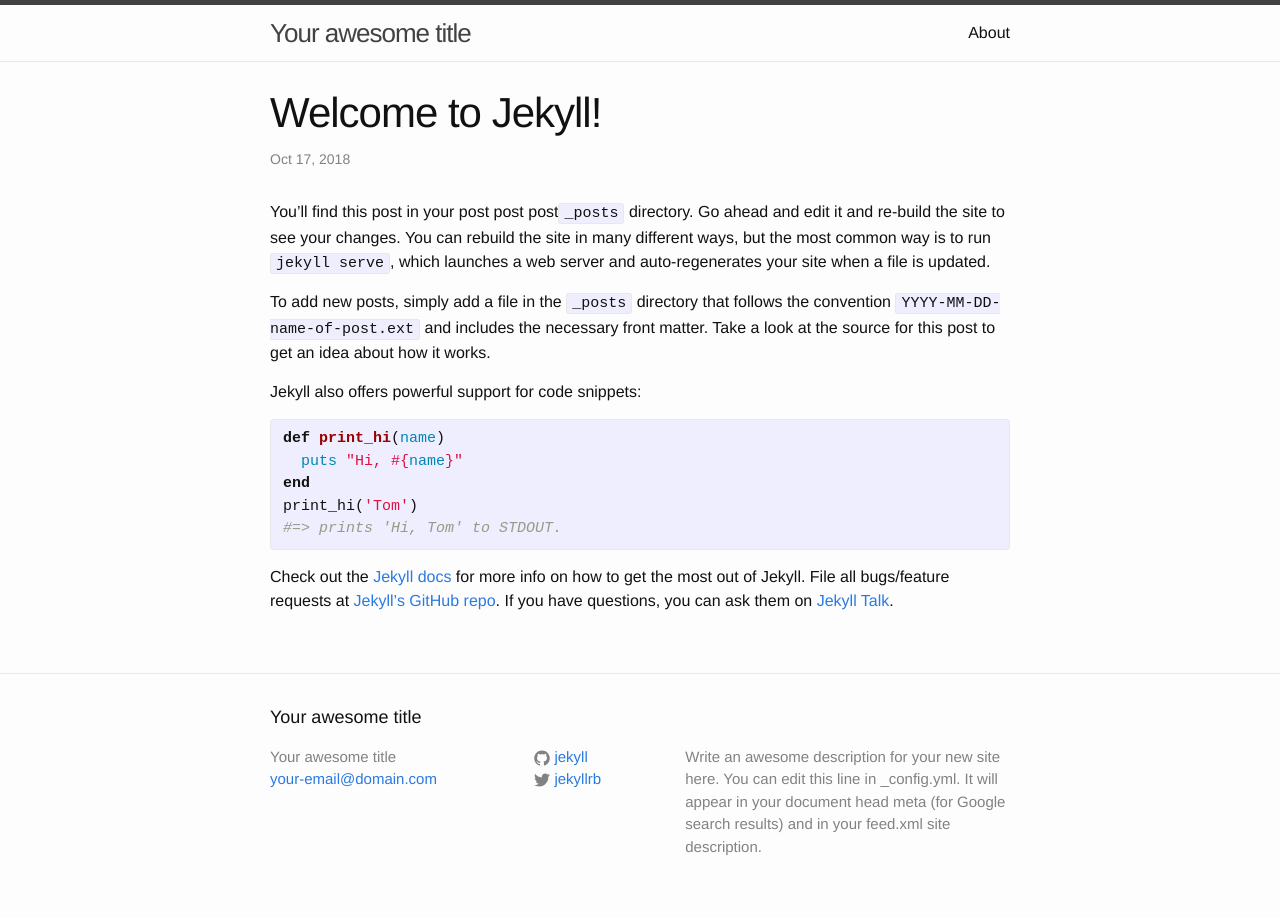
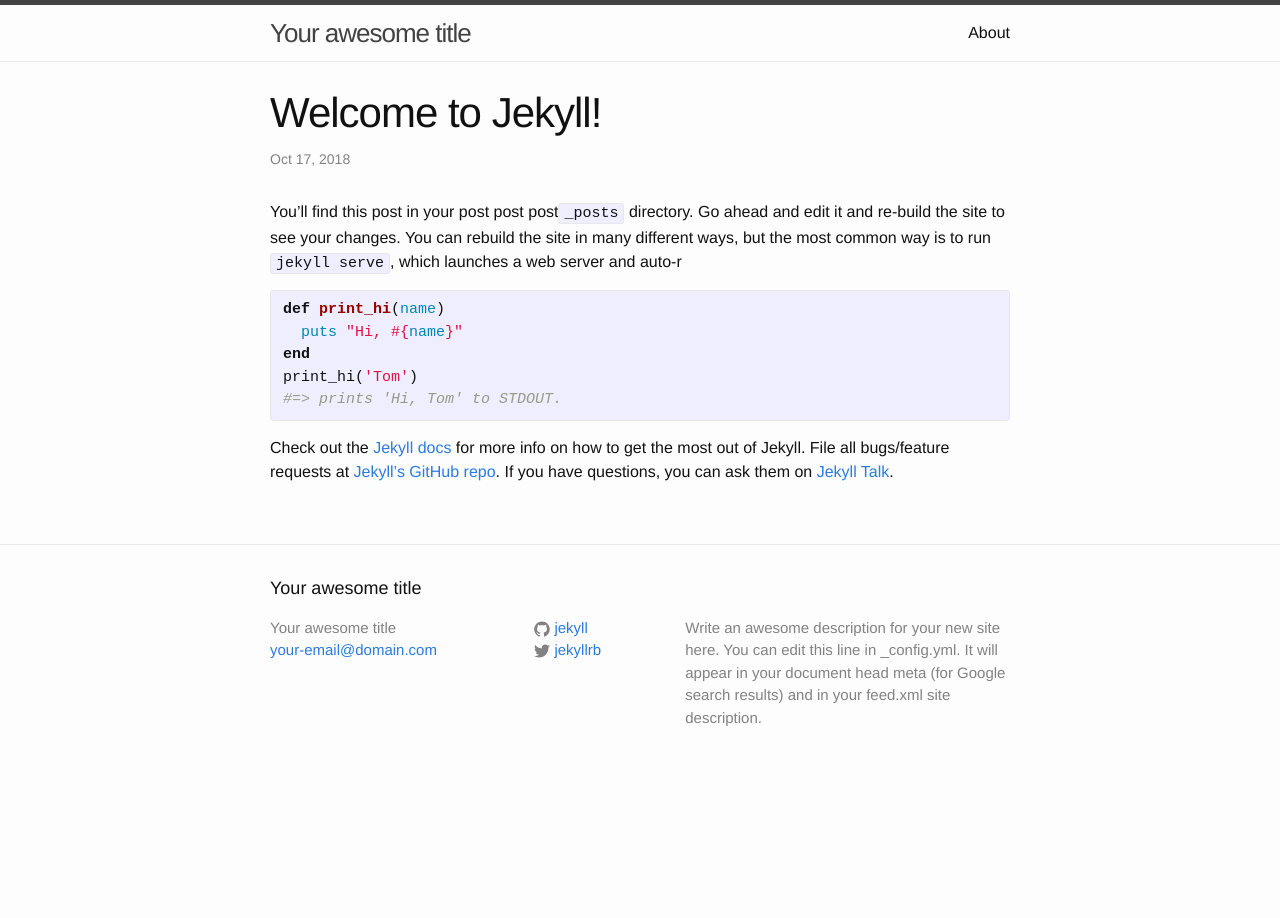
Before and after one commit to deathscyth15/deathscyth15.github.io, a Jekyll site: the page built from _posts/2018-10-17-welcome-to-jekyll.markdown, in a window 1280 px wide. Built offline with Jekyll 4.4.1, drawn with Linux system fonts in a browser that asks for light colours.

Commit message:
Update 2018-10-17-welcome-to-jekyll.markdown

```diff
--- a/_posts/2018-10-17-welcome-to-jekyll.markdown
+++ b/_posts/2018-10-17-welcome-to-jekyll.markdown
@@ -4,12 +4,7 @@ title:  "Welcome to Jekyll!"
 date:   2018-10-17 07:56:53 +0000
 categories: jekyll update
 ---
-You’ll find this post in your post post post`_posts` directory. Go ahead and edit it and re-build the site to see your changes. You can rebuild the site in many different ways, but the most common way is to run `jekyll serve`, which launches a web server and auto-regenerates your site when a file is updated.
-
-To add new posts, simply add a file in the `_posts` directory that follows the convention `YYYY-MM-DD-name-of-post.ext` and includes the necessary front matter. Take a look at the source for this post to get an idea about how it works.
-
-Jekyll also offers powerful support for code snippets:
-
+You’ll find this post in your post post post`_posts` directory. Go ahead and edit it and re-build the site to see your changes. You can rebuild the site in many different ways, but the most common way is to run `jekyll serve`, which launches a web server and auto-r
 {% highlight ruby %}
 def print_hi(name)
   puts "Hi, #{name}"
```
